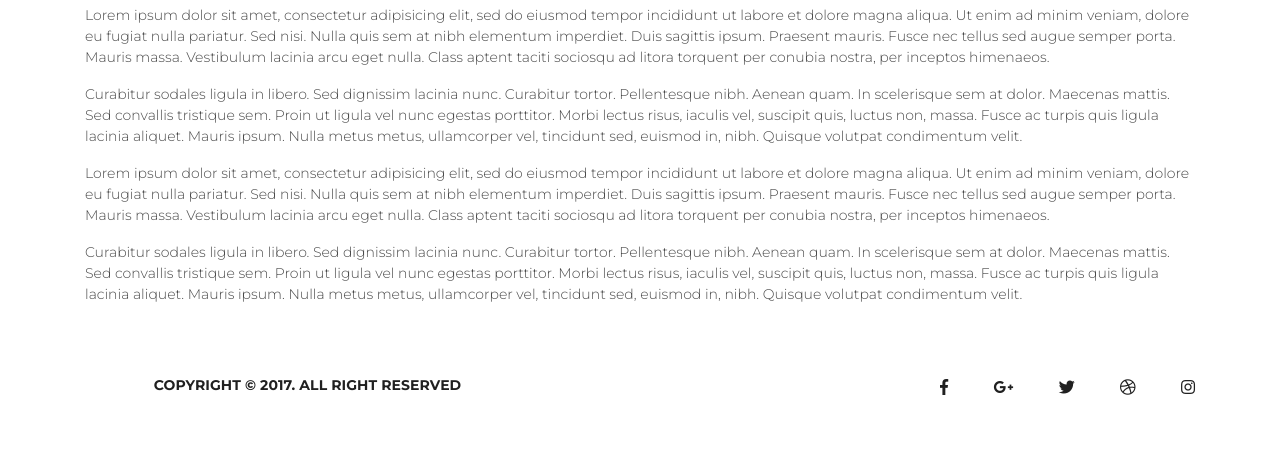
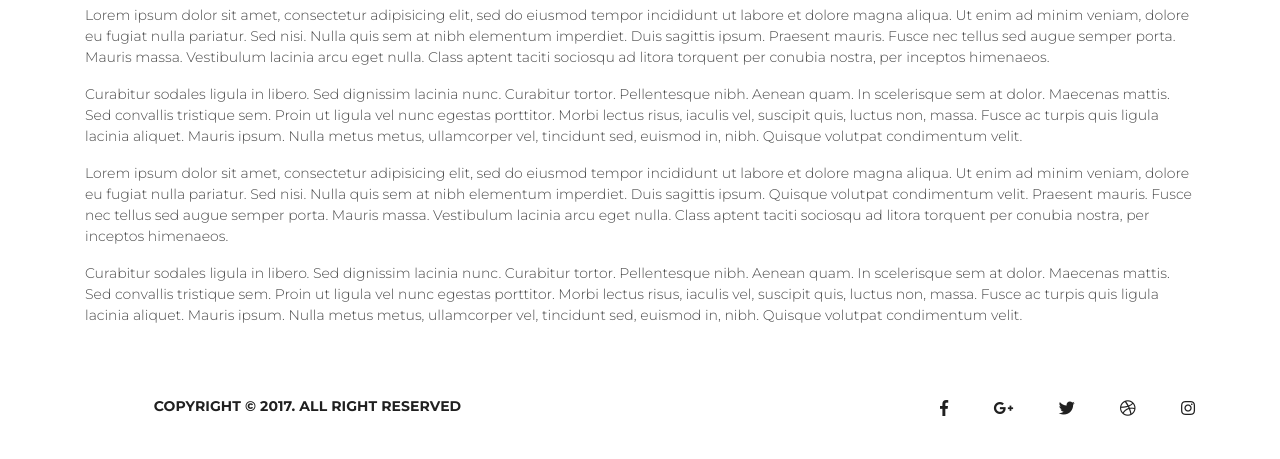
Before and after one commit to coatceatl/blog, a website: page post.html in a window 1280 px wide. Shown: the part 1216-1675 px from the top of the page. Drawn offline with Linux system fonts and the light colour scheme.

```diff
--- a/post.html
+++ b/post.html
@@ -119,7 +119,7 @@
                 <p class='post-text'>Lorem ipsum dolor sit amet, consectetur adipisicing elit, sed
                 do eiusmod tempor incididunt ut labore et dolore magna aliqua. Ut enim ad minim veniam,
                 dolore eu fugiat nulla pariatur. Sed nisi. Nulla quis sem at nibh elementum imperdiet.
-                Duis sagittis ipsum. Praesent mauris. Fusce nec tellus sed augue semper porta. Mauris
+                Duis sagittis ipsum. Quisque volutpat condimentum velit. Praesent mauris. Fusce nec tellus sed augue semper porta. Mauris
                 massa. Vestibulum lacinia arcu eget nulla. Class aptent taciti sociosqu ad litora
                 torquent per conubia nostra, per inceptos himenaeos.</p>
                 <p class='post-text'>Curabitur sodales ligula in libero. Sed dignissim lacinia nunc.
```
